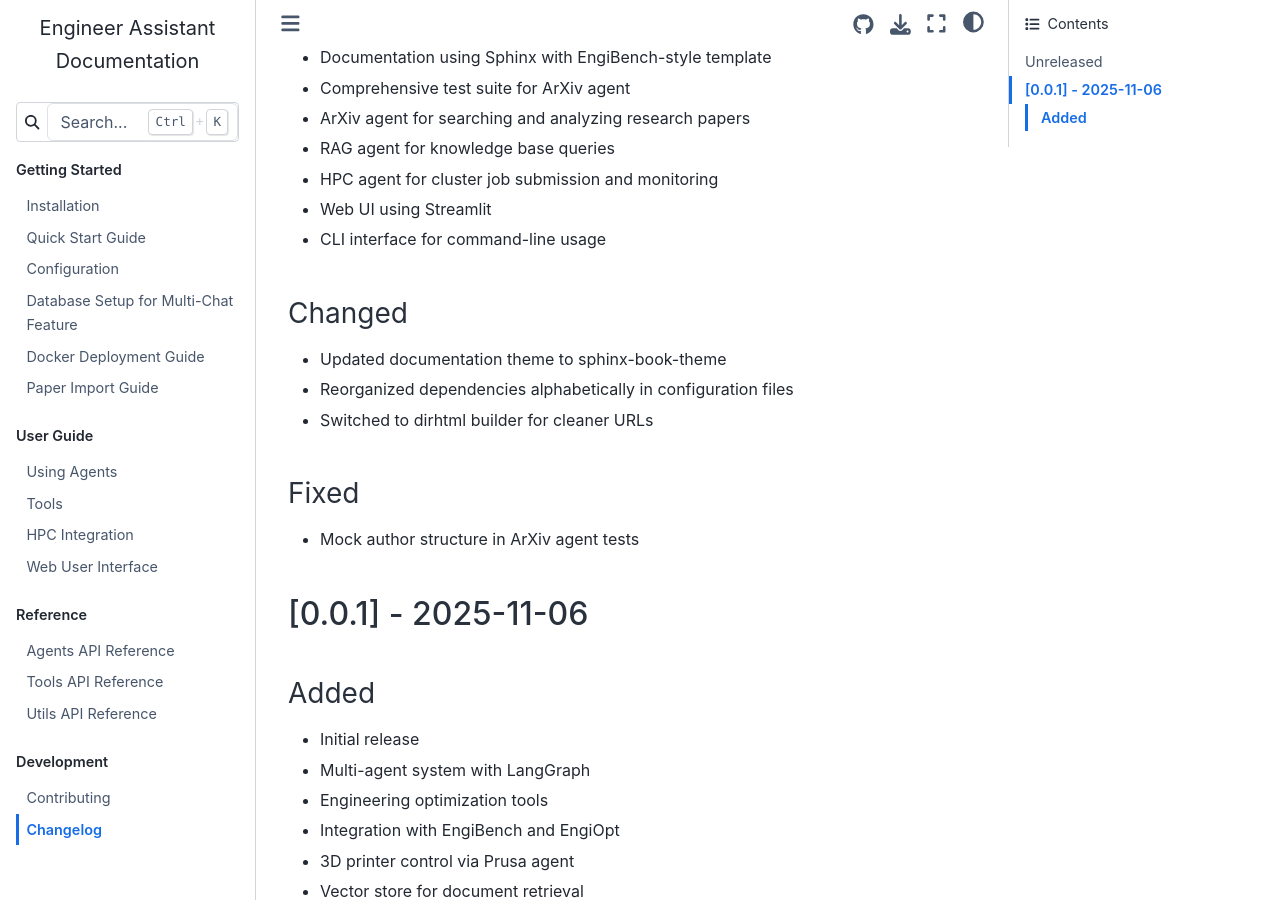
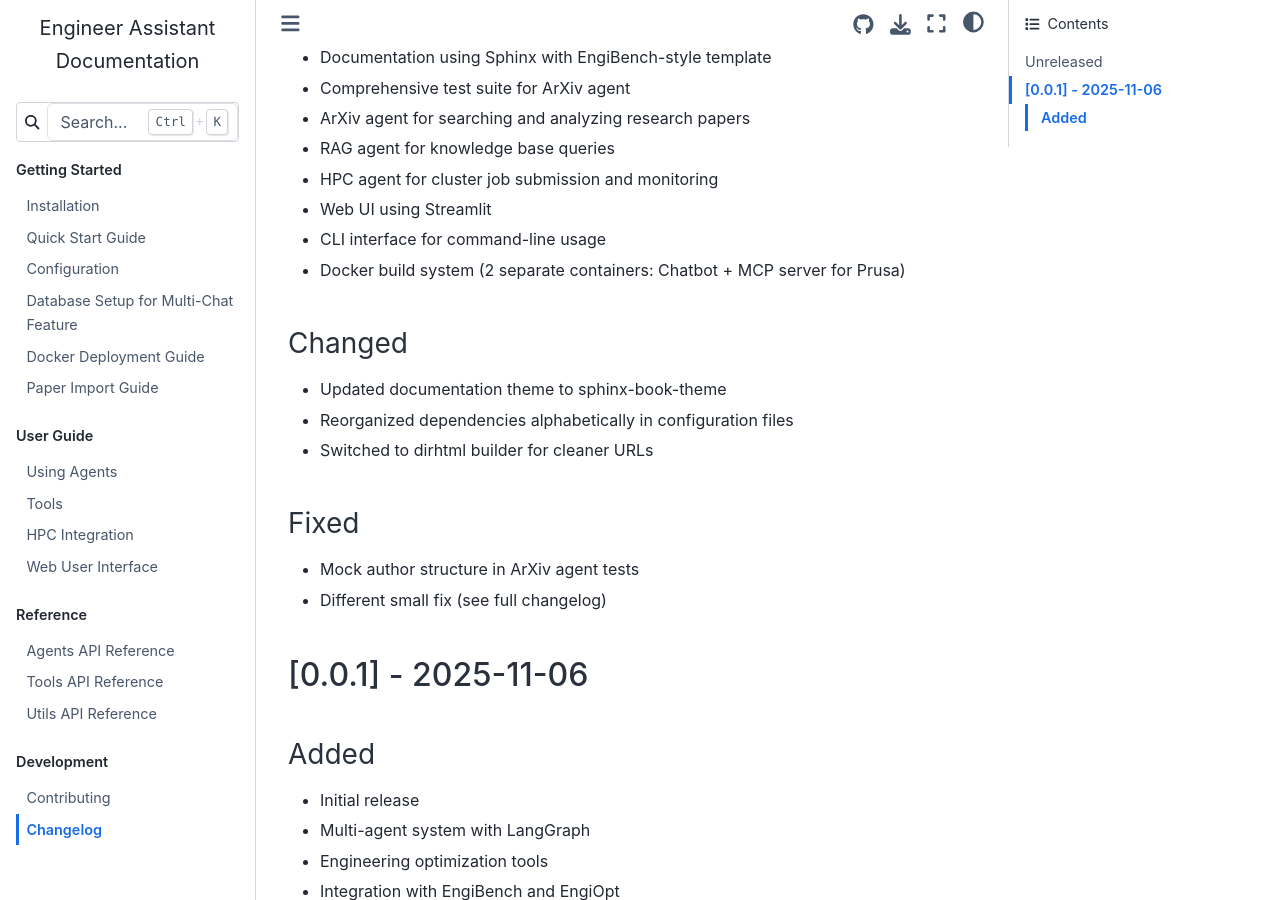
Before and after one commit to gioelemo/EngiAI-Public, a Sphinx documentation site: the page built from docs/source/changelog.md, in a window 1280 px wide and 900 px high, scrolled down 362 px. Built offline with Sphinx 7.4.7 and the Sphinx Book theme 1.1.4, drawn with Linux system fonts in a browser that asks for light colours.

Commit message:
Improve changelog

```diff
--- a/docs/source/changelog.md
+++ b/docs/source/changelog.md
@@ -15,6 +15,7 @@ and this project adheres to [Semantic Versioning](https://semver.org/spec/v2.0.0
 - HPC agent for cluster job submission and monitoring
 - Web UI using Streamlit
 - CLI interface for command-line usage
+- Docker build system (2 separate containers: Chatbot + MCP server for Prusa)
 
 ### Changed
 - Updated documentation theme to sphinx-book-theme
@@ -23,6 +24,7 @@ and this project adheres to [Semantic Versioning](https://semver.org/spec/v2.0.0
 
 ### Fixed
 - Mock author structure in ArXiv agent tests
+- Different small fix (see full changelog)
 
 ## [0.0.1] - 2025-11-06
 
```
Also changed, not shown: CHANGELOG.md (added, +1 -0 lines).
